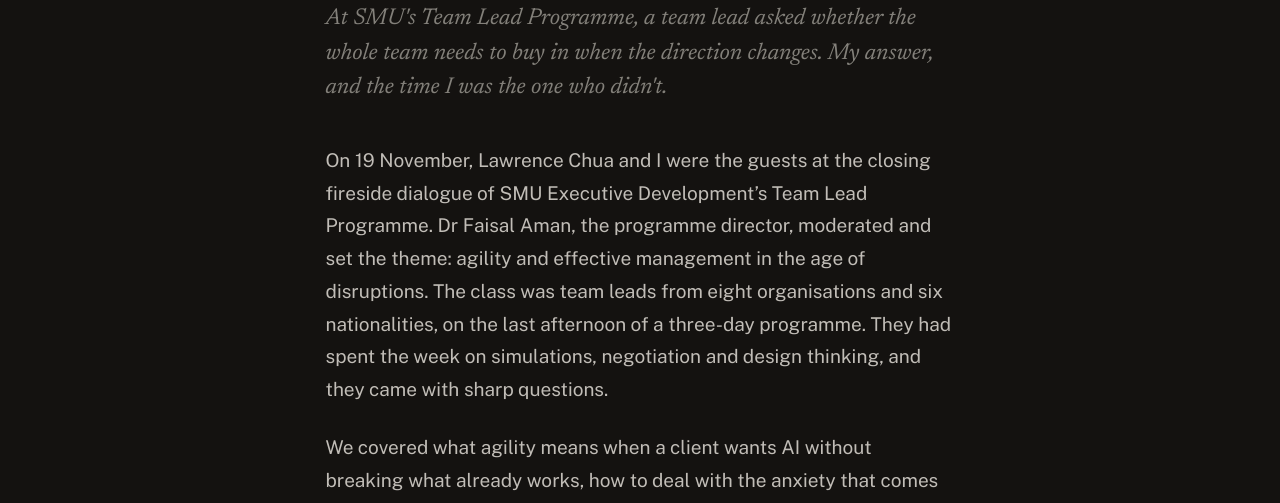
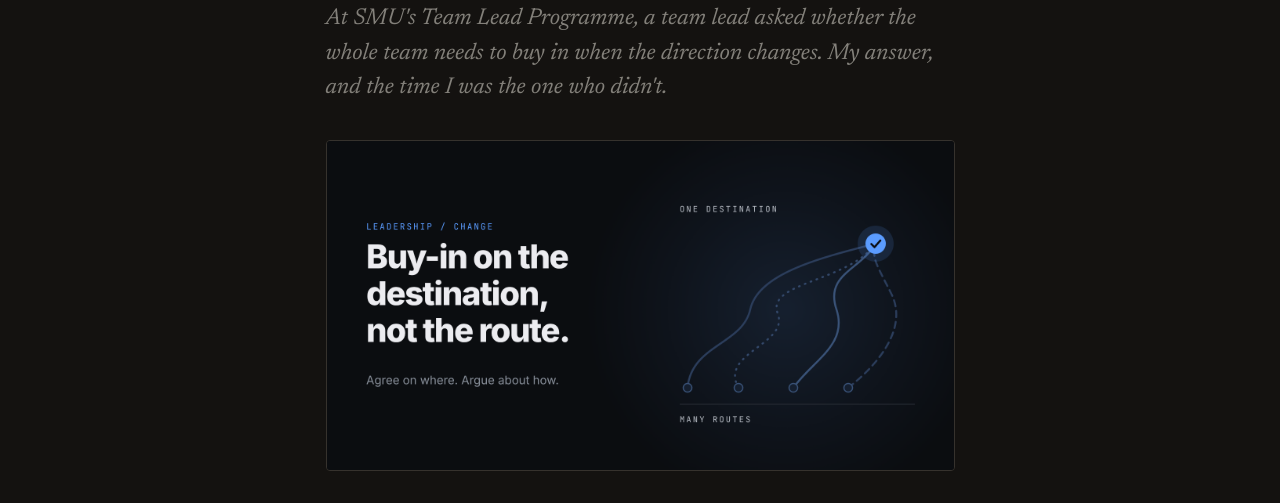
Before and after one commit to jeffsalleh/jeffsalleh.sg, an Astro site: page /post/buy-in-on-the-destination-not-the-route in a window 1280 px wide. Shown: the part 297-800 px from the top of the page. Built offline with nearby package versions, Linux system fonts and the light colour scheme; Astro itself is replaced by a stand-in of ours.

Commit message:
Add hero image to the buy-in post
Co-Authored-By: Claude Opus 5.5 <noreply@anthropic.com>
Claude-Session: https://claude.ai/code/session_015xB5jpqp91oWtmZnE5utU9

```diff
--- a/src/content/blog/buy-in-on-the-destination-not-the-route.md
+++ b/src/content/blog/buy-in-on-the-destination-not-the-route.md
@@ -3,6 +3,7 @@ title: "Buy-in on the destination, not the route"
 description: "At SMU's Team Lead Programme, a team lead asked whether the whole team needs to buy in when the direction changes. My answer, and the time I was the one who didn't."
 date: 2026-11-20
 tags: ["leadership", "change", "speaking"]
+image: "/images/buy-in-hero.png"
 draft: false
 ---
 
```
Also changed, not shown: public/images/buy-in-hero.png (added).
